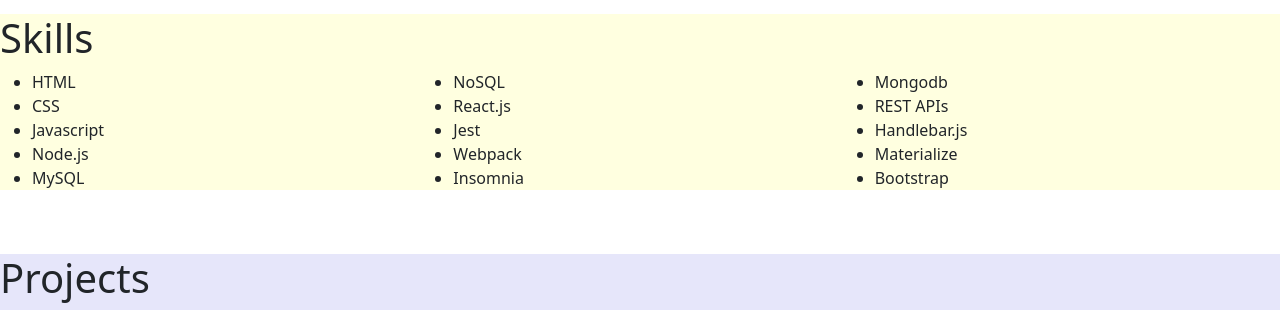
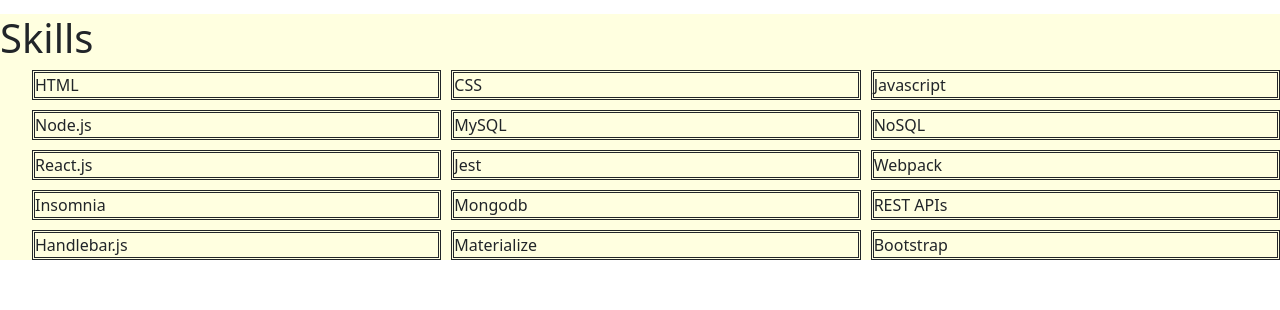
Before and after one commit to Maynardj123/challenge-20, a React (Create React App) app: page / in a window 1280 px wide. Shown: the part 622-932 px from the top of the page. Built offline with nearby package versions, Linux system fonts and the light colour scheme; the HTML template or start-up script is replaced by a standard one.

Commit message:
deployment

```diff
--- a/package.json
+++ b/package.json
@@ -1,4 +1,5 @@
 {
+  "homepage": "http://Maynardj123.github.io/challenge-20",
   "name": "00-practice-app",
   "version": "0.1.0",
   "private": true,
@@ -16,6 +17,8 @@
   },
   "scripts": {
     "start": "react-scripts start",
+    "predeploy": "npm run build",
+    "deploy": "gh-pages -d build",
     "build": "react-scripts build",
     "test": "react-scripts test",
     "eject": "react-scripts eject"
@@ -37,5 +40,8 @@
       "last 1 firefox version",
       "last 1 safari version"
     ]
+  },
+  "devDependencies": {
+    "gh-pages": "^5.0.0"
   }
 }
--- a/src/components/Homepage.js
+++ b/src/components/Homepage.js
@@ -35,21 +35,21 @@
             <div className="skillsContainer">
                 <h1>Skills</h1>
                 <ul className="skillList">
-                    <li>HTML</li>
-                    <li>CSS</li>
-                    <li>Javascript</li>
-                    <li>Node.js</li>
-                    <li>MySQL</li>
-                    <li>NoSQL</li>
-                    <li>React.js</li>
-                    <li>Jest</li>
-                    <li>Webpack</li>
-                    <li>Insomnia</li>
-                    <li>Mongodb</li>
-                    <li>REST APIs</li>
-                    <li>Handlebar.js</li>
-                    <li>Materialize</li>
-                    <li>Bootstrap</li>
+                    <li className="skillItem">HTML</li>
+                    <li className="skillItem">CSS</li>
+                    <li className="skillItem">Javascript</li>
+                    <li className="skillItem">Node.js</li>
+                    <li className="skillItem">MySQL</li>
+                    <li className="skillItem">NoSQL</li>
+                    <li className="skillItem">React.js</li>
+                    <li className="skillItem">Jest</li>
+                    <li className="skillItem">Webpack</li>
+                    <li className="skillItem">Insomnia</li>
+                    <li className="skillItem">Mongodb</li>
+                    <li className="skillItem">REST APIs</li>
+                    <li className="skillItem">Handlebar.js</li>
+                    <li className="skillItem">Materialize</li>
+                    <li className="skillItem">Bootstrap</li>
                 </ul>
             </div>
 
--- a/src/styles/Contact.css
+++ b/src/styles/Contact.css
@@ -18,7 +18,7 @@
     overflow: hidden; */
     box-sizing: border-box;
     padding: 2rem;
-    border-radius: 1rem;
+    border-radius: .2rem;
     /* background-color: hsl(0, 0%, 100%); */
     /* border: 4px solid hsl(0, 0%, 90%); */
     /* display: grid; */
@@ -47,6 +47,7 @@
 } */
 input{
     height: 45px;
+    /* width: 80%; */
     padding-left: 15px;
 }
 
--- a/src/styles/Homepage.css
+++ b/src/styles/Homepage.css
@@ -78,8 +78,17 @@
 }
 
 .skillList {
-    /* display: grid; */
-    columns: 3;
+    /* display: grid;
+    grid-template-columns: 1fr 1fr 1fr; */
+    /* columns: 3; */
+     display: grid;
+  grid-template-columns: repeat(3, 1fr);
+  grid-gap: 10px;
+  list-style-type: none;
+}
+
+.skillItem {
+    border-style:double;
 }
 
 
```
Also changed, not shown: 1 other file (tests, documents, lock files or other folders).
